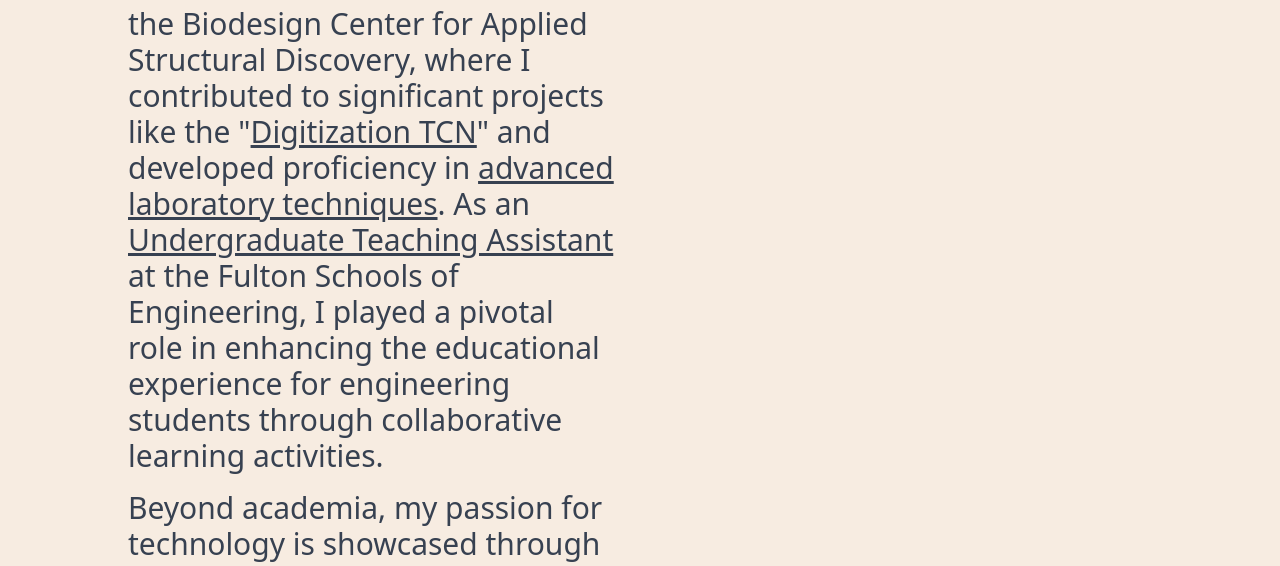
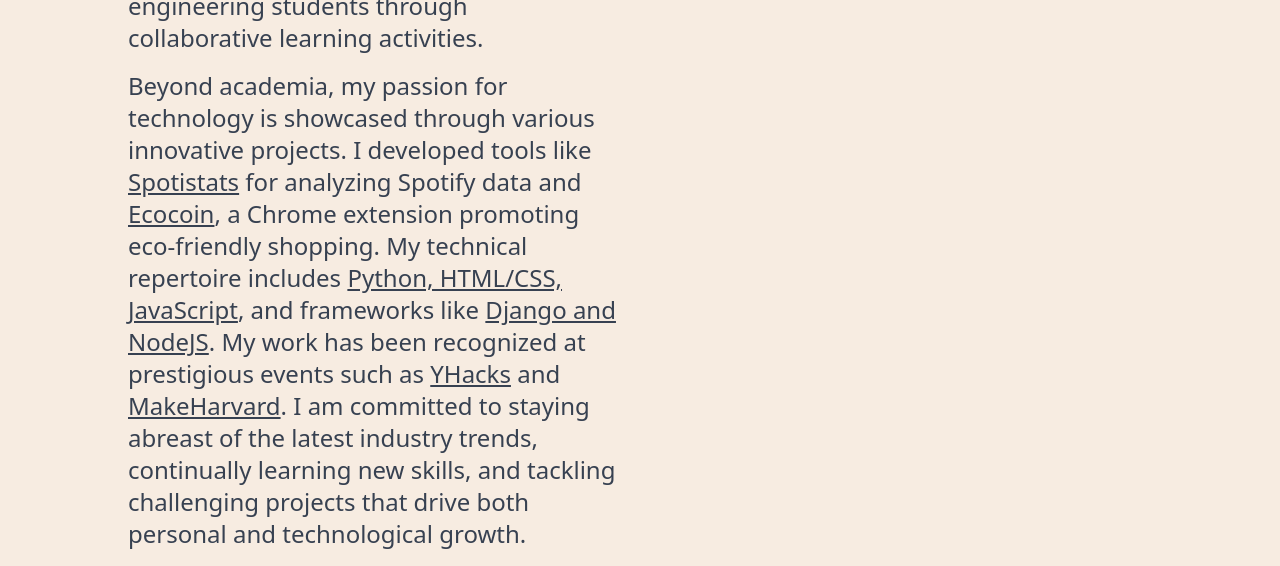
Before and after one commit to aroramrinaal/my-portfolio, a Next.js app: page /about in a window 1280 px wide. Shown: the part 1287-1853 px from the top of the page. Built offline with nearby package versions, Linux system fonts and the light colour scheme.

Commit message:
refactor: Update About page content and styling

```diff
--- a/src/pages/about.tsx
+++ b/src/pages/about.tsx
@@ -24,16 +24,16 @@
           <div>
             <div className="space-y-4">
               <h1 className="text-3xl md:text-4xl font-bold text-amethyst">About Me</h1>
-              <p className="text-gray-700 text-3xl">
+              <p className="text-gray-700 text-2xl">
                 Hi, I&apos;m Mrinaal Arora, a dedicated Computer Science student at Arizona State University with a perfect GPA. With hands-on experience as a Research Aide and Undergraduate Teaching Assistant, I have honed my skills in both academic research and educational support. My passion for technology is reflected in my diverse projects, ranging from data analysis tools to eco-friendly web applications. I am committed to leveraging my technical expertise to drive innovation and positive change in the world. Explore my journey and projects to see how I blend creativity with technology to solve real-world problems.
               </p>
             </div>
             <div className="mt-8 space-y-4">
               <h2 className="text-3xl font-bold text-amethyst">Career</h2>
-              <p className="text-gray-700 text-3xl">
+              <p className="text-gray-700 text-2xl">
                 I embarked on my career journey at <u>Arizona State University</u>, where I have been immersed in the world of <u>Computer Science</u>, achieving a stellar <u>4.0 GPA</u>. My professional experience began with roles such as <u>Research Aide</u> at the School of Life Sciences and the Biodesign Center for Applied Structural Discovery, where I contributed to significant projects like the &quot;<u>Digitization TCN</u>&quot; and developed proficiency in <u>advanced laboratory techniques</u>. As an <u>Undergraduate Teaching Assistant</u> at the Fulton Schools of Engineering, I played a pivotal role in enhancing the educational experience for engineering students through collaborative learning activities.
               </p>
-              <p className="text-gray-700 text-3xl">
+              <p className="text-gray-700 text-2xl">
                 Beyond academia, my passion for technology is showcased through various innovative projects. I developed tools like <u>Spotistats</u> for analyzing Spotify data and <u>Ecocoin</u>, a Chrome extension promoting eco-friendly shopping. My technical repertoire includes <u>Python, HTML/CSS, JavaScript</u>, and frameworks like <u>Django and NodeJS</u>. My work has been recognized at prestigious events such as <u>YHacks</u> and <u>MakeHarvard</u>. I am committed to staying abreast of the latest industry trends, continually learning new skills, and tackling challenging projects that drive both personal and technological growth.
               </p>
             </div>
```
